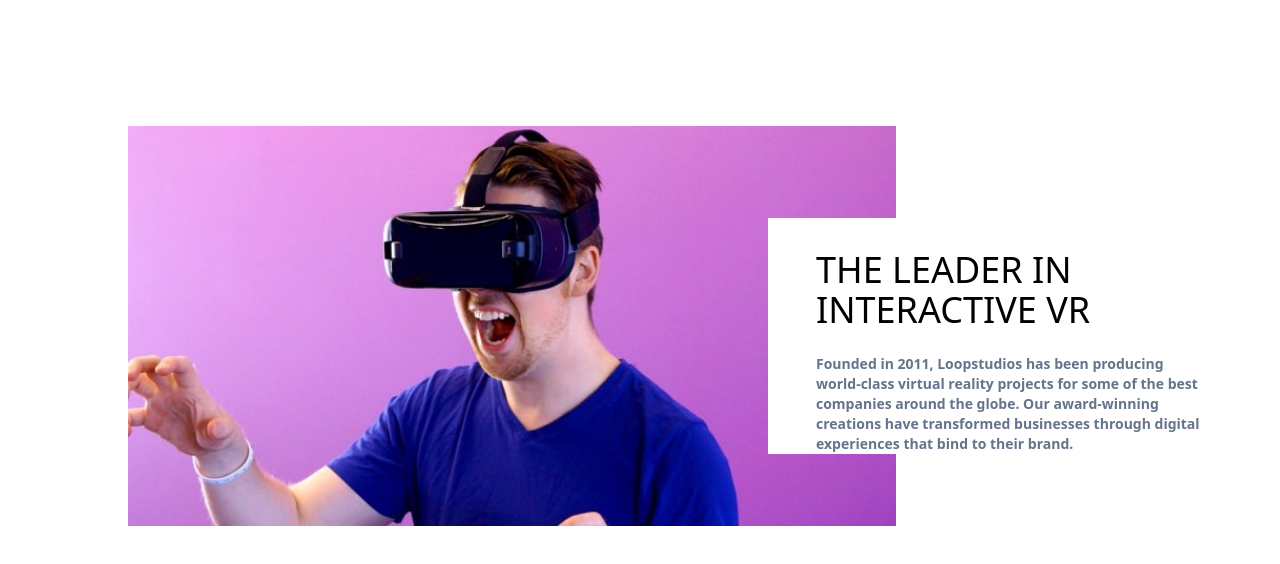
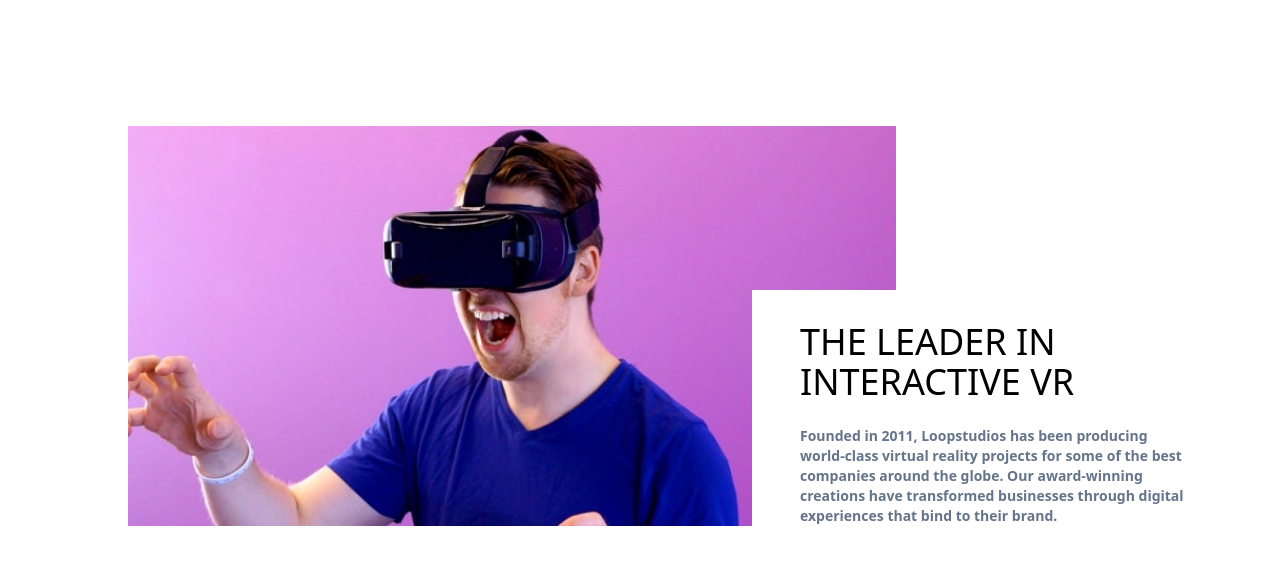
Before and after one commit to dvelatcodes/loopstudios, a plain HTML site: page index.html in a window 1280 px wide. Shown: the part 562-1126 px from the top of the page. Drawn offline with nearby package versions, Linux system fonts and the light colour scheme.

Commit message:
update html

```diff
--- a/index.html
+++ b/index.html
@@ -82,9 +82,9 @@
         <div
           class="virtual w-[92vw] md:w-[60vw] h-[26vh] md:h-[40vh] lg:h-[50vh]"
         ></div>
-        <div class="md:w-[20vw] md:h-[40vh] relative">
+        <div class="md:w-[20vw] md:h-[45vh] lg:h-[55vh] relative">
           <div
-            class="pt-8 md:bg-white md:absolute md:-left-32 md:-bottom-2 md:w-[50vw] md:flex md:flex-col md:pl-12"
+            class="pt-8 md:bg-white md:absolute md:-left-32 lg:-left-36 md:bottom-4 lg:bottom-10 md:w-[50vw] md:flex md:flex-col md:pl-12"
           >
             <h1
               class="text-center md:text-left text-4xl font-extralight uppercase"
```
